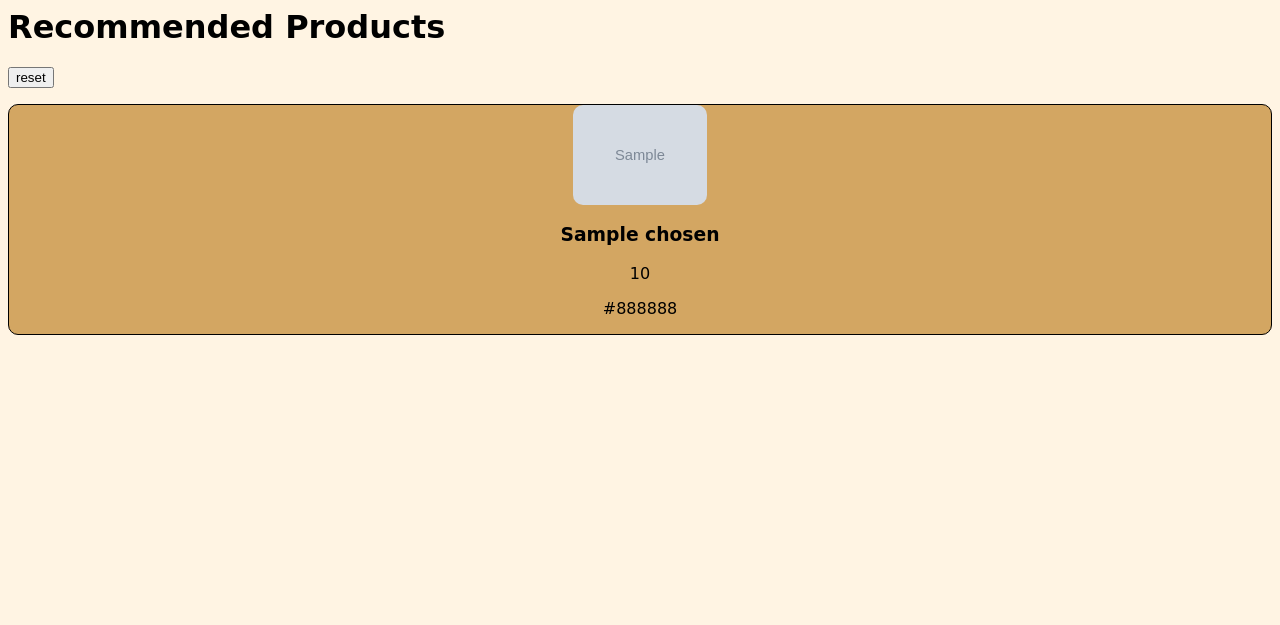
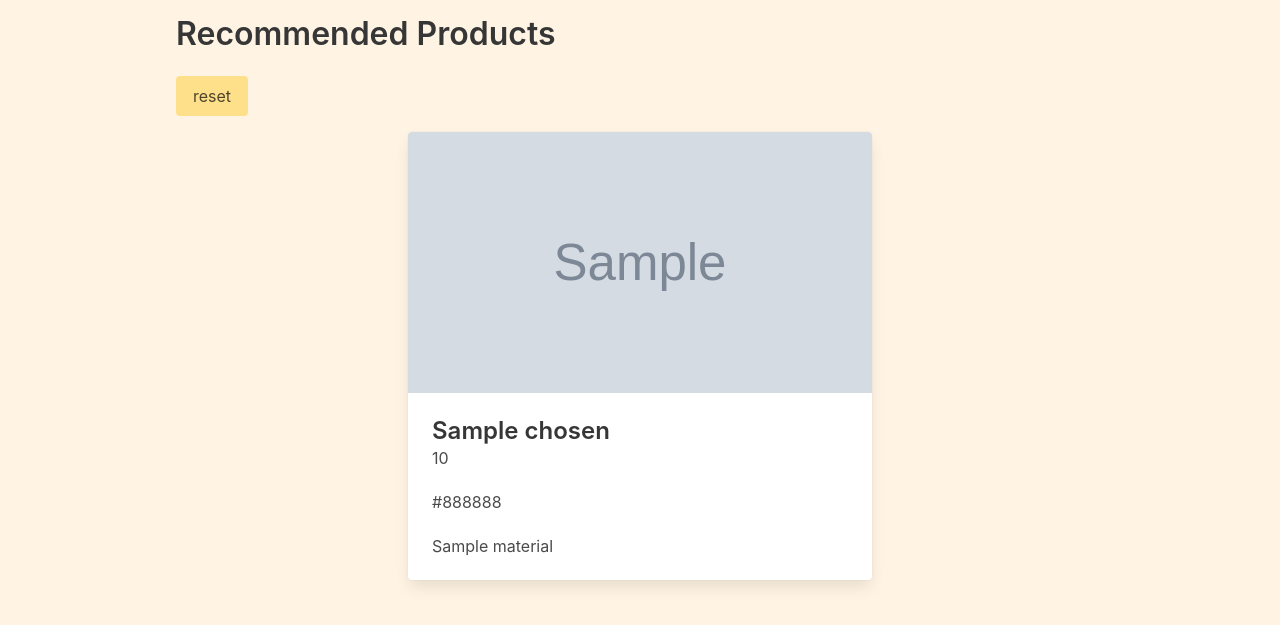
Before and after one commit to renjiraND/similar-fabelio, a Django app: template products/templates/index.html in a window 1280 px wide. Shown: the top 625 px of the page. Run offline with Django 3.2, Linux system fonts and the light colour scheme; the template is opened without the code that fills it: most values are stand-ins (such as "Sample title", 1, 10 or a date in 2020); grey boxes marked "Sample" are stand-in pictures; parts of the project's set-up code (start-up, migrations or seed data) failed here and were passed over.

Commit message:
finished design

```diff
--- /dev/null
+++ b/intern-test-data.csv
@@ -0,0 +1,11 @@
+"product name","price","dimension","colours","material","image"
+"Sofa 2 dudukan Vienna",3899000,"162 x 95 x 86","custard vienna, graphite vienna, ruby vienna","solid wood","https://fabelio.com/media/catalog/product/w/i/wina_2_seater_sofa__custard__1_1.jpg"
+"Sofa Tempat Tidur Mochi",3500000,"160 x 95 x 90","custard vienna, graphite vienna, ruby vienna","solid wood","https://fabelio.com/media/catalog/product/r/2/r2710.jpg"
+"Sofa 2 dudukan Zelado",4299000,"162 x 95 x 86","graphite vienna, teal vienna","hollow steel","https://fabelio.com/media/catalog/product/z/e/zelado-2-seater-sofa---custard-01.jpg"
+"Sofa 2 dudukan Toril",2899000,"160 x 95 x 90","blue jay, ruby vienna","solid wood","https://fabelio.com/media/catalog/product/t/o/Toril_2_Seater_Sofa_(Paradise)_1.jpg"
+"Sofa Tempat Tidur Deacon",3299000,"150 x 90 x 80","custard vienna, graphite vienna","hollow steel","https://fabelio.com/media/catalog/product/d/e/deacon_white_1_1_1.jpg"
+"Sofa Java",3869100,"142 x 90 x 80","custard vienna, graphite vienna","solid wood","https://fabelio.com/media/catalog/product/t/a/Taby_Java_2_Seater_Living_Set_(Sugar)_1.jpg"
+"Sofa 1 dudukan Hughes",2500000,"90 x 82 x 58","custard vienna, graphite vienna, ruby vienna","solid wood","https://fabelio.com/media/catalog/product/h/u/Hughes_Armchair_(Wood)_0.jpg"
+"Sofa 1 dudukan Taby",2399000,"90 x 82 x 58","brown vienna, ruby vienna","solid wood","https://fabelio.com/media/catalog/product/t/a/Taby_Armchair_(Jezebel)_1.jpg"
+"Sofa 1 dudukan Zoey",2399000,"90 x 82 x 58","brown vienna, ruby vienna","hollow steel","https://fabelio.com/media/catalog/product/k/u/Kursi_Zoey_Armchair_(Brown)_0.jpg"
+"Sofa 1 dudukan Vienna",2199000,"90 x 82 x 58","custard vienna, graphite vienna, ruby vienna","solid wood","https://fabelio.com/media/catalog/product/w/i/wina_armchair__graphite__1_1.jpg"
--- a/manage.py
+++ b/manage.py
@@ -2,7 +2,8 @@
 """Django's command-line utility for administrative tasks."""
 import os
 import sys
-
+import csv
+# from products.models import Products
 
 def main():
     """Run administrative tasks."""
@@ -18,5 +19,6 @@ def main():
     execute_from_command_line(sys.argv)
 
 
+
 if __name__ == '__main__':
     main()
--- a/products/models.py
+++ b/products/models.py
@@ -9,3 +9,4 @@ class Products(models.Model):
     material = models.CharField(max_length=50)
     image = models.CharField(max_length=300)
     seen = models.BooleanField(default=False)
+    in_stock = models.BooleanField(default=False)
--- a/products/static/products/styles.css
+++ b/products/static/products/styles.css
@@ -3,14 +3,7 @@ html {
     font-family: "Comic Sans MS",Cambria, Cochin, Georgia, Times, 'Times New Roman', serif;
 }
 
-img {
-    height: 100px;
-    border-radius: 10px;
+.card {
+    width: 50% !important;
+    margin: auto;
 }
-
-.card {
-    text-align: center;
-    background-color: rgb(211, 166, 98);
-    border: 1px solid black;
-    border-radius: 10px;
-}
--- a/products/templates/index.html
+++ b/products/templates/index.html
@@ -1,17 +1,31 @@
 {% load static %}
+<link rel="stylesheet" href="https://cdn.jsdelivr.net/npm/bulma@0.9.1/css/bulma.min.css">
+<link rel="stylesheet" type="text/css" href="{% static 'products/styles.css' %}">
+<div class="container is-max-desktop p-4">
+    <h1 class="title">Recommended Products</h1>
+    <form action='reset' method='POST'>
+        <button class="button is-warning" type='submit'>reset</button>
+    </form>
 
-<link rel="stylesheet" type="text/css" href="{% static 'products/styles.css' %}">
-<h1>Recommended Products</h1>
-<form action='reset' method='POST'>
-    <button type='submit'>reset</button>
-</form>
 {% if chosen %}
     <div class="card">
-        <img src={{chosen.image}} alt={{chosen.product_name}}/>
-        <h3>{{ chosen.product_name }}</h3>
-        <p>{{ chosen.price }}</p>
-        <p>{{ chosen.colours }}</p>
+    <div class="card-image">
+        <figure class="image is-16by9">
+            <img src={{chosen.image}} alt={{chosen.product_name}}>
+        </figure>
+    </div>
+    <div class="card-content">
+        <div class="media">
+        <div class="media-content">
+            <p class="title is-4">{{chosen.product_name}}</p>
+            <p class="subtitle is-6">{{chosen.price}}</p>
+            <p class="subtitle is-6">{{chosen.colours}}</p>
+            <p class="subtitle is-6">{{chosen.material}}</p>
+        </div>
+        </div>
+    </div>
     </div>
 {% else %}
-    <p>No products are available.</p>
+    <p>No more products are available.</p>
 {% endif %}
+</div>
--- a/products/urls.py
+++ b/products/urls.py
@@ -1,8 +1,30 @@
 from django.urls import path
-
+from products.models import Products
+import csv
 from . import views
 
 urlpatterns = [
     path('', views.index, name='index'),
     path('reset', views.reset, name='reset'),
 ]
+
+def ready():
+    Products.objects.all().delete()
+    dataReader = csv.reader(open('intern-test-data.csv'), delimiter=',', quotechar='"')
+    next(dataReader)
+    for row in dataReader:
+        _, product = Products.objects.get_or_create(
+            product_name = row[0],
+            price = row[1],
+            dimension = row[2],
+            colours = row[3],
+            material = row[4],
+            image = row[5],
+            seen = False,
+            in_stock = True
+        )
+    out = Products.objects.get(product_name="Sofa 2 dudukan Vienna")
+    out.in_stock = False
+    out.save()
+
+ready()
--- a/similar/urls.py
+++ b/similar/urls.py
@@ -18,6 +18,6 @@ from django.contrib import admin
 from django.urls import include, path
 
 urlpatterns = [
-    path('products/', include('products.urls')),
+    path('', include('products.urls')),
     path('admin/', admin.site.urls),
 ]
```
Also changed, not shown: db.json (added, +1 -0 lines), products/views.py (+20 -10 lines), db.sqlite3, products/migrations/0001_initial.py, products/migrations/0002_products_seen.py (deleted).
